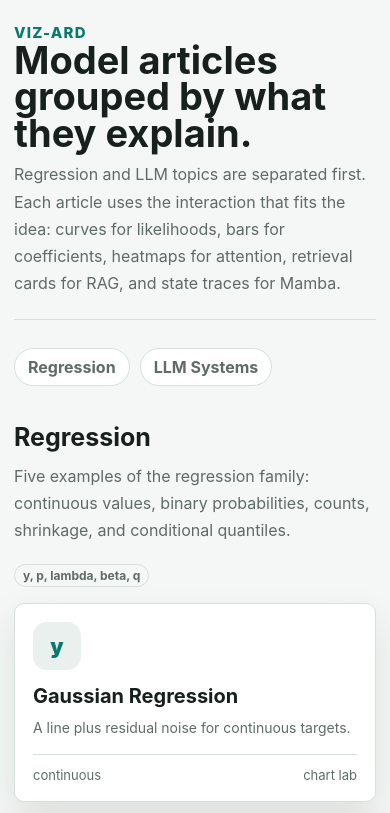
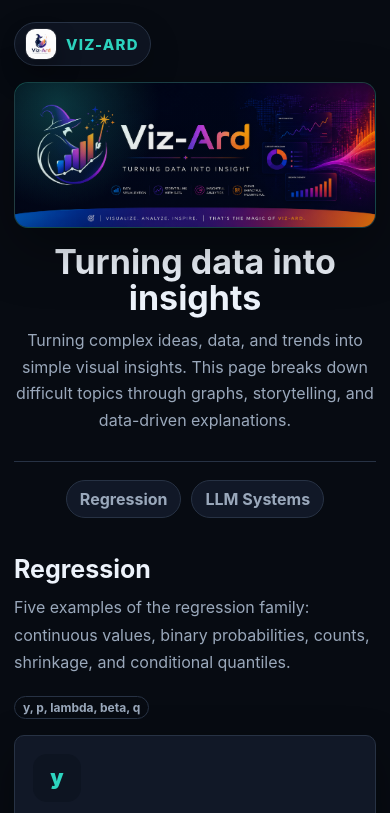
Before and after one commit to Hans7331/hans7331.github.io, a website built with Vite: page viz-ard/index.html in a window 390 px wide. Shown: the top 813 px of the page. Built offline with nearby package versions, Linux system fonts and the light colour scheme.

Commit message:
improving UI and structure

```diff
--- a/viz-ard/assets/css/main.css
+++ b/viz-ard/assets/css/main.css
@@ -1,16 +1,17 @@
 :root{
-  --page:#f4f7f5;
-  --panel:#ffffff;
-  --ink:#17201d;
-  --muted:#5f6b67;
-  --line:#d8dfdc;
-  --soft:#e9f0ed;
-  --teal:#08796f;
-  --rust:#b14f32;
-  --indigo:#4f5fb2;
-  --gold:#b7831d;
-  --rose:#a23d68;
-  --shadow:0 16px 38px rgba(30,48,42,.10);
+  --page:#070b12;
+  --panel:#111827;
+  --panel-strong:#172033;
+  --ink:#edf3fb;
+  --muted:#9aa8bb;
+  --line:#273244;
+  --soft:#0d1421;
+  --teal:#2dd4bf;
+  --rust:#fb7c4f;
+  --indigo:#8ea2ff;
+  --gold:#f7c75f;
+  --rose:#f07aa8;
+  --shadow:0 18px 44px rgba(0,0,0,.36);
 }
 
 *{box-sizing:border-box}
@@ -25,14 +26,25 @@ p{line-height:1.68}
 button,input,select{font:inherit}
 
 .container{max-width:1180px;margin:0 auto;padding:28px 20px 56px}
-.brand{font-size:15px;font-weight:850;letter-spacing:.08em;text-transform:uppercase;text-decoration:none;color:var(--teal)}
+.brand{display:inline-flex;align-items:center;gap:10px;font-size:15px;font-weight:850;letter-spacing:.08em;text-transform:uppercase;text-decoration:none;color:var(--teal)}
+.brand-logo{width:42px;height:42px;border-radius:12px;object-fit:cover;box-shadow:0 0 0 1px rgba(255,255,255,.08),0 12px 26px rgba(0,0,0,.32)}
 .site-header,.article-header{display:flex;align-items:flex-start;justify-content:space-between;gap:24px;border-bottom:1px solid var(--line);padding-bottom:22px;margin-bottom:28px}
 .site-title{max-width:820px}
 .site-title p,.lede,.section-intro{color:var(--muted);line-height:1.7;margin:10px 0 0}
+.landing-hero{display:grid;justify-items:center;gap:16px;text-align:center;padding:0 0 28px;margin-bottom:18px}
+.landing-hero .brand{justify-self:start;padding:6px 11px;border:1px solid var(--line);border-radius:999px;background:rgba(17,24,39,.72);box-shadow:0 12px 32px rgba(0,0,0,.20)}
+.landing-hero .brand-logo{width:30px;height:30px;border-radius:9px}
+.landing-intro{display:grid;gap:18px;width:100%;max-width:900px;justify-items:center}
+.banner-frame{position:relative;width:100%;overflow:hidden;border:1px solid rgba(45,212,191,.20);border-radius:16px;background:linear-gradient(135deg,rgba(45,212,191,.16),rgba(142,162,255,.09) 45%,rgba(240,122,168,.10));box-shadow:0 20px 56px rgba(0,0,0,.34)}
+.banner-frame::before{content:"";position:absolute;inset:0;background:radial-gradient(circle at 12% 16%,rgba(45,212,191,.24),transparent 30%),linear-gradient(180deg,rgba(7,11,18,0),rgba(7,11,18,.18));pointer-events:none}
+.hero-banner{display:block;width:100%;aspect-ratio:1983/793;object-fit:cover}
+.hero-copy{max-width:820px}
+.hero-copy h1{font-size:clamp(34px,4vw,52px);line-height:1.05;white-space:nowrap}
+.hero-copy p{max-width:720px;margin:12px auto 0;color:var(--muted);font-size:17px;line-height:1.65}
 .back{display:inline-flex;margin-bottom:10px;color:var(--muted);text-decoration:none;font-size:14px}
 .back:hover,.topic-card:hover h3{text-decoration:underline;text-underline-offset:4px}
 
-.category-nav{display:flex;flex-wrap:wrap;gap:10px;margin:22px 0 34px}
+.category-nav{display:flex;flex-wrap:wrap;justify-content:center;gap:10px;margin:16px 0 32px}
 .category-nav a{border:1px solid var(--line);background:var(--panel);border-radius:999px;padding:8px 13px;text-decoration:none;color:var(--muted);font-weight:700}
 .category-nav a:hover{border-color:var(--teal);color:var(--teal)}
 
@@ -42,6 +54,7 @@ button,input,select{font:inherit}
 .topic-grid{display:grid;grid-template-columns:repeat(5,minmax(0,1fr));gap:12px}
 .topic-grid.llm{grid-template-columns:repeat(5,minmax(0,1fr))}
 .topic-card{display:grid;grid-template-rows:auto 1fr auto;gap:14px;min-height:240px;background:var(--panel);border:1px solid var(--line);border-radius:10px;padding:18px;text-decoration:none;box-shadow:var(--shadow)}
+.topic-card:hover{border-color:rgba(45,212,191,.5);background:var(--panel-strong)}
 .topic-card p{margin:0;color:var(--muted);font-size:14px}
 .topic-card h3{font-size:20px}
 .symbol{display:grid;place-items:center;width:48px;height:48px;border-radius:14px;background:var(--soft);color:var(--teal);font-weight:900;font-size:21px}
@@ -69,7 +82,7 @@ button,input,select{font:inherit}
 .controls label{display:grid;gap:7px;color:var(--muted);font-size:14px}
 .controls label span{display:flex;align-items:center;justify-content:space-between;gap:10px}
 .controls input,.controls select{width:100%;accent-color:var(--teal)}
-.controls input[type="number"],.controls select,.controls textarea{border:1px solid var(--line);background:#fff;color:var(--ink);border-radius:8px;padding:9px 10px}
+.controls input[type="number"],.controls select,.controls textarea{border:1px solid var(--line);background:var(--soft);color:var(--ink);border-radius:8px;padding:9px 10px}
 .controls button,.button-link{border:0;background:var(--teal);color:#fff;border-radius:8px;padding:10px 13px;font-weight:800;cursor:pointer;text-decoration:none;text-align:center}
 .controls button.secondary{background:var(--ink)}
 .plot{min-height:360px}
@@ -92,14 +105,14 @@ button,input,select{font:inherit}
 .rate-panel span,.bar-card span,.token-card span,.state-card span{color:var(--muted);font-size:13px}
 
 .probability-lab{display:grid;grid-template-columns:minmax(0,1fr) 280px;gap:18px;align-items:start}
-.sigmoid-stage{min-height:330px;display:grid;align-items:end;background:linear-gradient(180deg,#fff,#eef5f2);border:1px solid var(--line);border-radius:12px;padding:16px}
+.sigmoid-stage{min-height:330px;display:grid;align-items:end;background:linear-gradient(180deg,var(--panel-strong),var(--soft));border:1px solid var(--line);border-radius:12px;padding:16px}
 .probability-meter{height:28px;border-radius:999px;background:var(--soft);border:1px solid var(--line);overflow:hidden}
 .probability-fill{height:100%;width:50%;background:linear-gradient(90deg,var(--teal),var(--gold))}
 .decision-row{display:grid;grid-template-columns:repeat(2,minmax(0,1fr));gap:10px;margin-top:14px}
-.decision-box{border:1px solid var(--line);border-radius:10px;padding:12px;background:#fff}
+.decision-box{border:1px solid var(--line);border-radius:10px;padding:12px;background:var(--panel)}
 .decision-box.active{border-color:var(--teal);box-shadow:0 0 0 3px rgba(8,121,111,.12)}
 
-.bar-track{height:12px;border-radius:999px;background:#dfe7e4;overflow:hidden;margin-top:8px}
+.bar-track{height:12px;border-radius:999px;background:#253044;overflow:hidden;margin-top:8px}
 .bar-fill{height:100%;width:0;background:var(--teal)}
 .bar-fill.rust{background:var(--rust)}
 .bar-fill.indigo{background:var(--indigo)}
@@ -107,7 +120,7 @@ button,input,select{font:inherit}
 .bar-fill.rose{background:var(--rose)}
 
 .pinball-grid{display:grid;grid-template-columns:repeat(3,minmax(0,1fr));gap:12px}
-.pinball-card{background:#fff;border:1px solid var(--line);border-radius:10px;padding:14px}
+.pinball-card{background:var(--panel);border:1px solid var(--line);border-radius:10px;padding:14px}
 .loss-scale{height:160px;display:flex;align-items:end;gap:8px;margin-top:14px}
 .loss-stick{flex:1;border-radius:8px 8px 0 0;background:var(--teal);min-height:10px}
 .loss-stick.rust{background:var(--rust)}
@@ -116,15 +129,15 @@ button,input,select{font:inherit}
 
 .flow{display:grid;grid-template-columns:repeat(3,minmax(0,1fr));gap:10px;margin:16px 0}
 .flow-step{background:var(--soft);border:1px solid var(--line);border-radius:10px;padding:14px}
-.doc{border-left:5px solid var(--teal);background:#fff}
+.doc{border-left:5px solid var(--teal);background:var(--panel)}
 .doc strong{display:flex;justify-content:space-between;gap:12px}
 .doc p{margin:8px 0 0;color:var(--muted)}
 .answer{margin-top:14px}
 
 .token-stream{display:flex;flex-wrap:wrap;gap:8px;margin:14px 0}
-.token{display:inline-flex;border:1px solid var(--line);background:#fff;border-radius:8px;padding:7px 10px;font-weight:750}
+.token{display:inline-flex;border:1px solid var(--line);background:var(--panel);border-radius:8px;padding:7px 10px;font-weight:750}
 .next-token-options{display:grid;gap:10px}
-.heatmap-wrap{overflow-x:auto;border:1px solid var(--line);border-radius:12px;background:#fff}
+.heatmap-wrap{overflow-x:auto;border:1px solid var(--line);border-radius:12px;background:var(--panel)}
 .heatmap{border-collapse:collapse;width:100%;min-width:560px}
 .heatmap th,.heatmap td{border:1px solid var(--line);padding:10px;text-align:center}
 .heatmap th{background:var(--soft);font-size:13px;color:var(--muted)}
@@ -137,7 +150,7 @@ button,input,select{font:inherit}
 .state-value{font-size:28px;font-weight:900;color:var(--indigo)}
 
 .completion-list{grid-template-columns:repeat(2,minmax(0,1fr))}
-.completion-card{background:#fff}
+.completion-card{background:var(--panel)}
 .completion-card.good{border-color:rgba(8,121,111,.6)}
 .completion-card.bad{border-color:rgba(177,79,50,.6)}
 .completion-score{display:flex;align-items:center;justify-content:space-between;gap:8px;margin-top:10px;color:var(--muted)}
@@ -154,6 +167,12 @@ code{background:var(--soft);border:1px solid var(--line);border-radius:4px;paddi
 @media(max-width:680px){
   .container{padding:22px 14px 38px}
   .site-header,.article-header{display:block}
+  .landing-hero{display:grid;padding-top:0}
+  .landing-hero .brand{justify-self:start;margin-bottom:0}
+  .landing-intro{gap:16px}
+  .banner-frame{border-radius:14px}
+  .hero-copy h1{white-space:normal}
+  .hero-copy p{font-size:16px}
   .topic-grid,.topic-grid.llm,.controls,.metrics,.rate-panels,.example-grid,.flow,.pinball-grid,.completion-list,.state-row,.decision-row{grid-template-columns:1fr}
   .topic-card{min-height:auto}
   .plot{min-height:300px}
--- a/viz-ard/assets/js/attention.js
+++ b/viz-ard/assets/js/attention.js
@@ -47,7 +47,7 @@ function render(){
         <th>${tokens[focus]}</th>
         ${weights.map((weight)=>{
           const alpha = Math.max(.08, weight);
-          return `<td style="background:rgba(8,121,111,${alpha});color:${weight > .22 ? '#fff' : '#17201d'}">${weight.toFixed(2)}</td>`;
+          return `<td style="background:rgba(45,212,191,${alpha});color:${weight > .22 ? '#f8fbff' : '#dce5f2'}">${weight.toFixed(2)}</td>`;
         }).join('')}
       </tr>
     </tbody>
--- a/viz-ard/index.html
+++ b/viz-ard/index.html
@@ -8,11 +8,19 @@
   </head>
   <body>
     <main class="container">
-      <header class="site-header">
-        <a class="brand" href="index.html">viz-ard</a>
-        <div class="site-title">
-          <h1>Model articles grouped by what they explain.</h1>
-          <p>Regression and LLM topics are separated first. Each article uses the interaction that fits the idea: curves for likelihoods, bars for coefficients, heatmaps for attention, retrieval cards for RAG, and state traces for Mamba.</p>
+      <header class="site-header landing-hero">
+        <a class="brand" href="index.html">
+          <img class="brand-logo" src="logo/viz-ard.png" alt="" />
+          <span>viz-ard</span>
+        </a>
+        <div class="landing-intro">
+          <div class="banner-frame">
+            <img class="hero-banner" src="logo/viz-ard-banner.png" alt="Viz-Ard" />
+          </div>
+          <div class="hero-copy">
+            <h1>Turning data into insights</h1>
+            <p>Turning complex ideas, data, and trends into simple visual insights. This page breaks down difficult topics through graphs, storytelling, and data-driven explanations.</p>
+          </div>
         </div>
       </header>
 
@@ -135,9 +143,6 @@
         </div>
       </section>
 
-      <footer>
-        <small>Static HTML, CSS, and JavaScript. Open any article directly or run the Vite dev server.</small>
-      </footer>
     </main>
 
     <script src="assets/js/main.js"></script>
```
Also changed, not shown: viz-ard/assets/js/utils.js (+11 -0 lines), viz-ard/attention.html (+4 -1 lines), viz-ard/gaussian.html (+4 -1 lines), viz-ard/grpo.html (+4 -1 lines), viz-ard/llm.html (+4 -1 lines), viz-ard/logistic.html (+4 -1 lines), viz-ard/mamba.html (+4 -1 lines), viz-ard/poisson.html (+4 -1 lines), viz-ard/quantile.html (+4 -1 lines), viz-ard/rag.html (+4 -1 lines), viz-ard/ridge.html (+4 -1 lines), viz-ard/logo/viz-ard-banner.png (added), viz-ard/logo/viz-ard.png (added), 2 other files.
